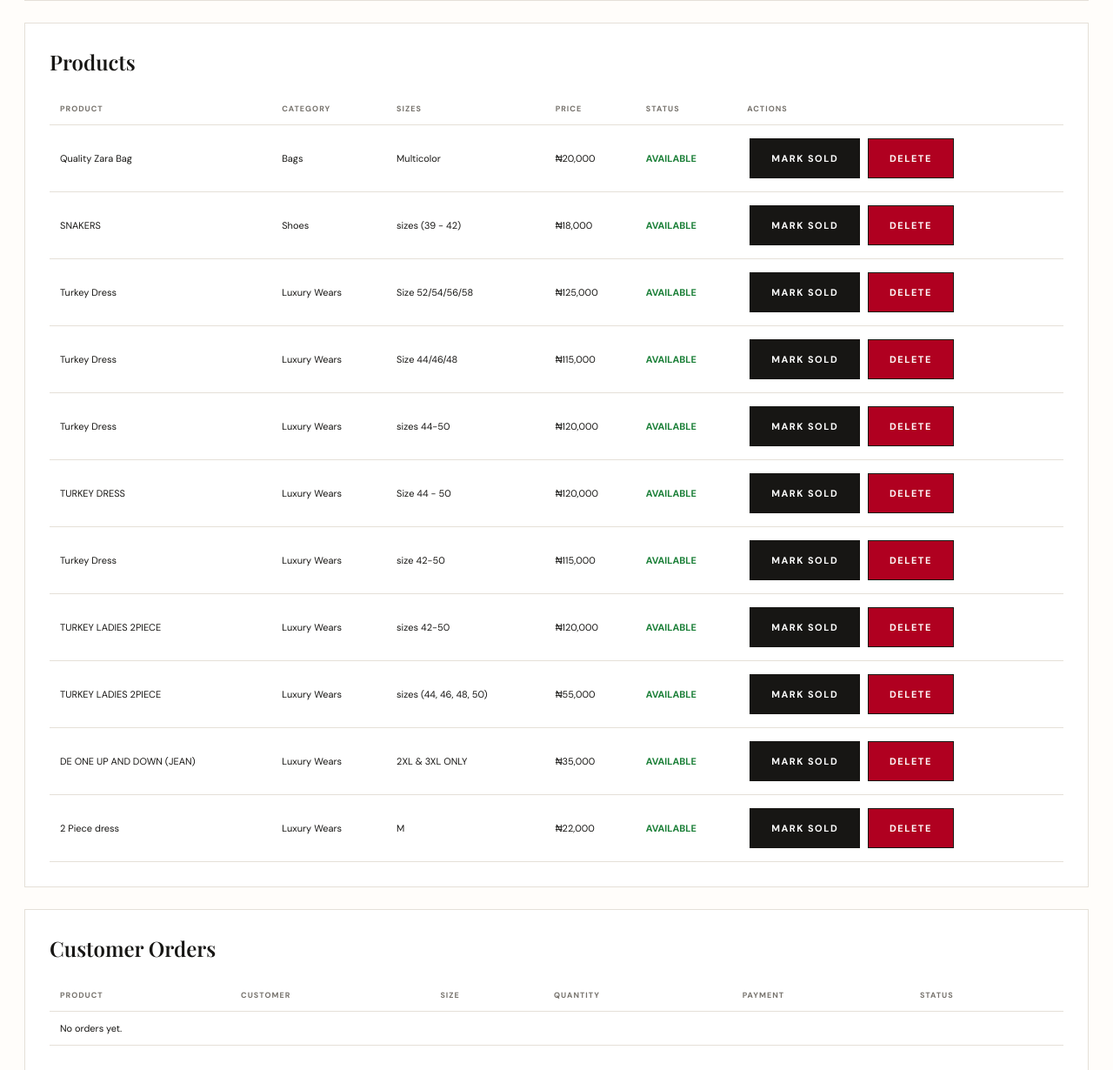
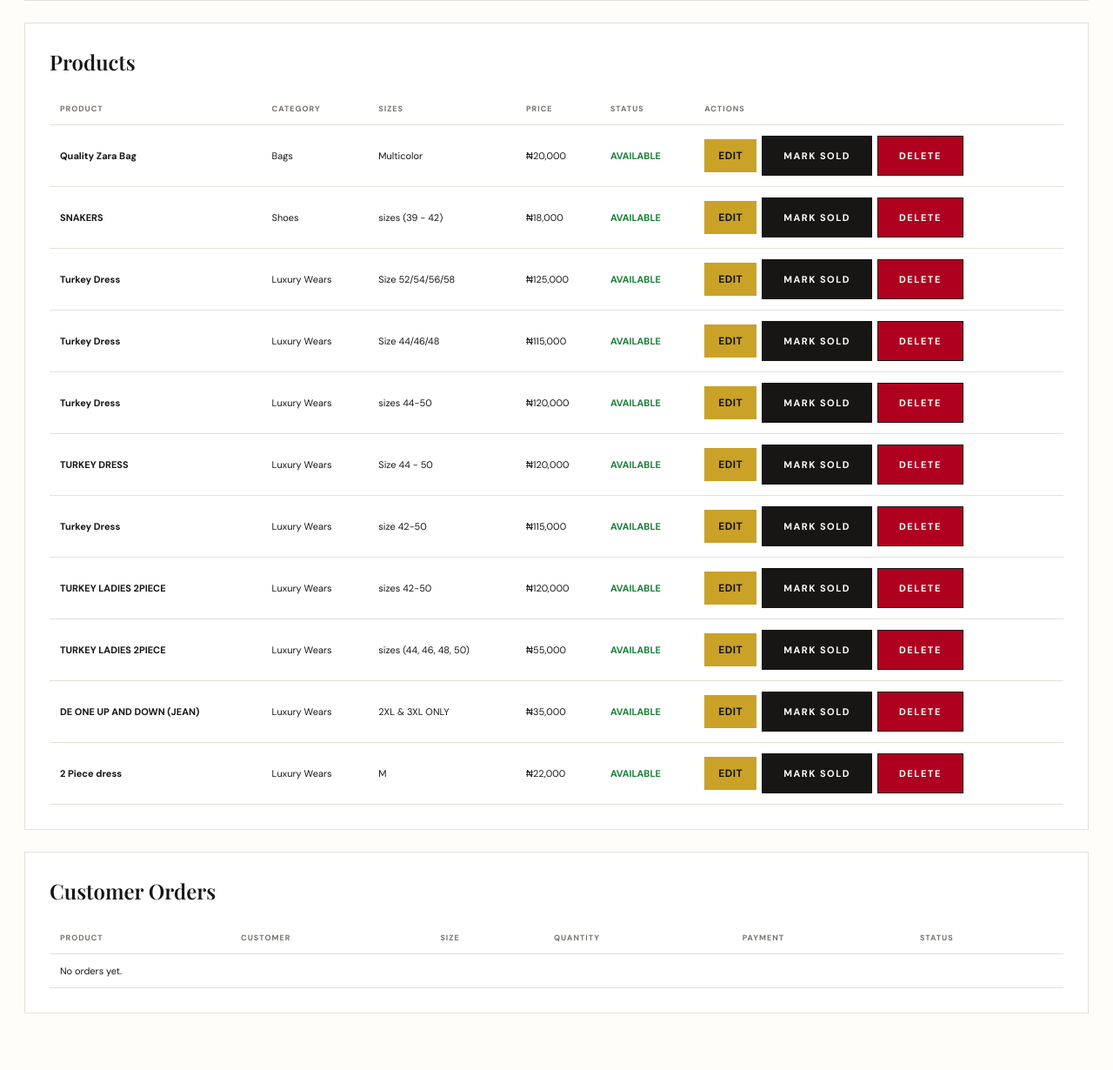
Before and after one commit to onosprosper/RUTHELYN-WEB, a Flask app: page /admin in a window 1280 px wide. Shown: the part 931-2161 px from the top of the page at 87% size. Run offline with Flask 3, Linux system fonts and the light colour scheme; the visitor is signed in with stand-in values (Sample User, id 1); data comes from the database, SQL or seed files in the repository; data that the repository does not hold is empty.

Commit message:
Update admin.html

```diff
--- a/templates/admin.html
+++ b/templates/admin.html
@@ -4,9 +4,48 @@
 
 {% block content %}
 
+<style>
+  .admin-actions {
+    display: flex;
+    flex-wrap: wrap;
+    gap: 6px;
+    align-items: center;
+  }
+
+  .admin-actions form {
+    margin: 0;
+  }
+
+  .admin-edit-btn {
+    display: inline-block;
+    background: #c9a227;
+    color: #111;
+    padding: 11px 16px;
+    text-decoration: none;
+    border: none;
+    cursor: pointer;
+    font-size: 12px;
+    font-weight: 700;
+    letter-spacing: 0.5px;
+  }
+
+  .admin-edit-btn:hover {
+    opacity: 0.85;
+  }
+
+  .admin-delete-btn {
+    background: #b00020 !important;
+    color: #fff !important;
+  }
+</style>
+
+
 <main class="section admin-page">
 
-  <span class="eyebrow">STORE MANAGEMENT</span>
+  <span class="eyebrow">
+    STORE MANAGEMENT
+  </span>
+
   <h1>Admin Dashboard</h1>
 
 
@@ -105,25 +176,46 @@
           <th>Actions</th>
         </tr>
 
+
         {% for p in products %}
 
         <tr>
 
           <td>
+            <strong>
               {{ p.name }}
+            </strong>
           </td>
+
 
           <td>
             {{ p.category }}
           </td>
 
+
           <td>
-            {{ p.sizes }}
+            {{ p.sizes or "—" }}
           </td>
 
+
           <td>
+
             ₦{{ "{:,.0f}".format(p.price) }}
+
+            {% if p.old_price %}
+
+              <br>
+
+              <small>
+                <del>
+                  ₦{{ "{:,.0f}".format(p.old_price) }}
+                </del>
+              </small>
+
+            {% endif %}
+
           </td>
+
 
           <td>
 
@@ -143,14 +235,31 @@
 
           </td>
 
+
           <td>
 
-            <!-- MARK SOLD / AVAILABLE -->
+            <div class="admin-actions">
+
+
+              <!-- =====================
+                   EDIT PRODUCT
+              ====================== -->
+
+              <a
+                href="{{ url_for('edit_product', product_id=p.id) }}"
+                class="admin-edit-btn"
+              >
+                EDIT
+              </a>
+
+
+              <!-- =====================
+                   MARK SOLD / AVAILABLE
+              ====================== -->
 
               <form
                 method="POST"
                 action="{{ url_for('toggle_sold', product_id=p.id) }}"
-              style="display:inline-block; margin:3px;"
               >
 
                 {% if p.sold %}
@@ -176,35 +285,40 @@
               </form>
 
 
-            <!-- DELETE PRODUCT -->
+              <!-- =====================
+                   DELETE PRODUCT
+              ====================== -->
 
               <form
                 method="POST"
                 action="{{ url_for('delete_product', product_id=p.id) }}"
-              style="display:inline-block; margin:3px;"
-              onsubmit="return confirm('Are you sure you want to delete this product?');"
+                onsubmit="return confirm('Are you sure you want to delete this product? This cannot be undone.');"
               >
 
                 <button
                   type="submit"
-                class="btn"
-                style="background:#b00020; color:white;"
+                  class="btn admin-delete-btn"
                 >
                   DELETE
                 </button>
 
               </form>
 
+            </div>
+
           </td>
 
         </tr>
 
+
         {% else %}
 
         <tr>
+
           <td colspan="6">
             No products found.
           </td>
+
         </tr>
 
         {% endfor %}
```
Also changed, not shown: other parts of templates/admin.html (+55 -10 lines). Lines whose indentation alone changed are shown as unchanged.
